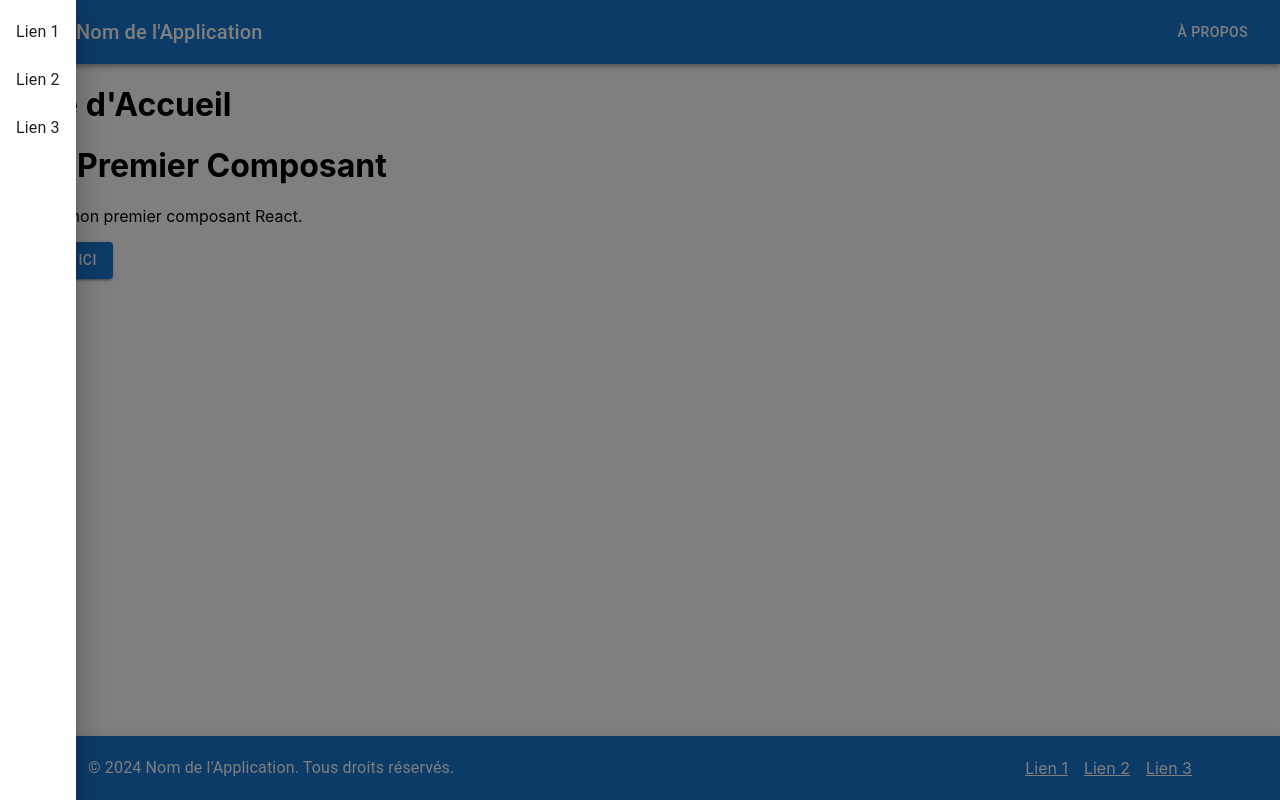
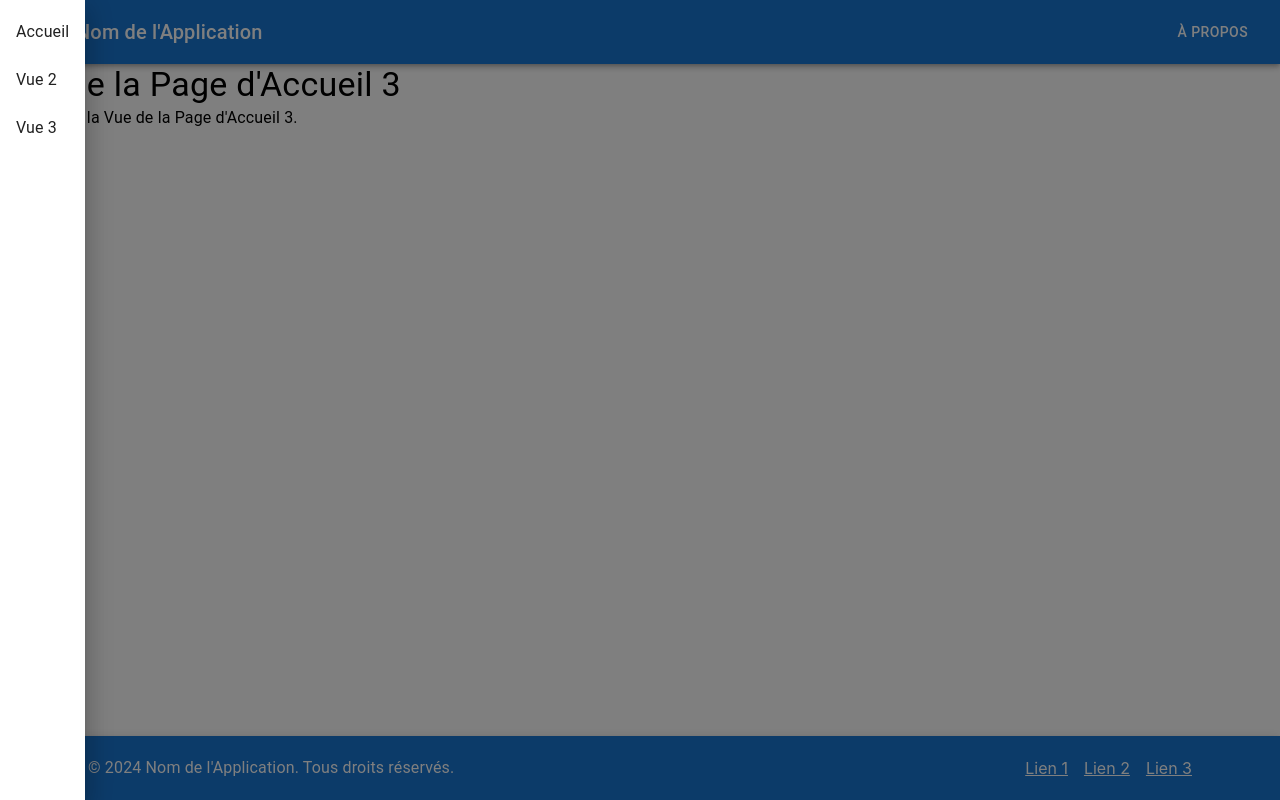
Before and after one commit to jvk88511334/client-prototype-react, a React (Create React App) app: page /view3 in a window 1280 px wide. Both pictures are taken after a click on the button "menu". Built offline with nearby package versions, Linux system fonts and the light colour scheme.

Commit message:
Mise en place du router, utilisation du router dans les différents lien cliquables de la navbar, du footer, de la sidebar

```diff
--- a/package.json
+++ b/package.json
@@ -13,6 +13,7 @@
     "@testing-library/user-event": "^13.5.0",
     "react": "^18.3.1",
     "react-dom": "^18.3.1",
+    "react-router-dom": "^6.23.1",
     "react-scripts": "5.0.1",
     "web-vitals": "^2.1.4"
   },
--- a/src/App.js
+++ b/src/App.js
@@ -1,19 +1,26 @@
 import React from 'react';
-import HomeView from './views/HomeView';
+import { BrowserRouter as Router, Route, Routes } from 'react-router-dom';
+import HomeView1 from './views/HomeView1';
+import HomeView2 from './views/HomeView2';
+import HomeView3 from './views/HomeView3';
 import Navbar from './components/Navbar';
 import Footer from './components/Footer';
 
 function App() {
     return (
+        <Router>
             <div className="App" style={{ display: 'flex', flexDirection: 'column', minHeight: '100vh' }}>
                 <Navbar />
                 <main style={{ flex: 1 }}>
-                <header className="App-header">
-                    <HomeView />
-                </header>
+                    <Routes>
+                        <Route path="/" element={<HomeView1 />} />
+                        <Route path="/view2" element={<HomeView2 />} />
+                        <Route path="/view3" element={<HomeView3 />} />
+                    </Routes>
                 </main>
                 <Footer />
             </div>
+        </Router>
     );
 }
 
--- a/src/components/Footer.js
+++ b/src/components/Footer.js
@@ -1,5 +1,6 @@
 import React from 'react';
 import { AppBar, Toolbar, Typography, Container, Box, Link } from '@mui/material';
+import { Link as RouterLink } from 'react-router-dom';
 
 function Footer() {
     return (
@@ -10,13 +11,13 @@ function Footer() {
                         &copy; {new Date().getFullYear()} Nom de l'Application. Tous droits réservés.
                     </Typography>
                     <Box>
-                        <Link href="#" color="inherit" sx={{ marginRight: 2 }}>
+                        <Link component={RouterLink} to="/" color="inherit" sx={{ marginRight: 2 }}>
                             Lien 1
                         </Link>
-                        <Link href="#" color="inherit" sx={{ marginRight: 2 }}>
+                        <Link component={RouterLink} to="/view2" color="inherit" sx={{ marginRight: 2 }}>
                             Lien 2
                         </Link>
-                        <Link href="#" color="inherit">
+                        <Link component={RouterLink} to="/view3" color="inherit">
                             Lien 3
                         </Link>
                     </Box>
--- a/src/components/SideDrawer.js
+++ b/src/components/SideDrawer.js
@@ -1,18 +1,19 @@
 import React from 'react';
 import { Drawer, List, ListItem, ListItemText } from '@mui/material';
+import { Link as RouterLink } from 'react-router-dom';
 
 function SideDrawer({ open, onClose }) {
     return (
         <Drawer anchor="left" open={open} onClose={onClose}>
             <List>
-                <ListItem button>
-                    <ListItemText primary="Lien 1" />
+                <ListItem button component={RouterLink} to="/" onClick={onClose}>
+                    <ListItemText primary="Accueil" />
                 </ListItem>
-                <ListItem button>
-                    <ListItemText primary="Lien 2" />
+                <ListItem button component={RouterLink} to="/view2" onClick={onClose}>
+                    <ListItemText primary="Vue 2" />
                 </ListItem>
-                <ListItem button>
-                    <ListItemText primary="Lien 3" />
+                <ListItem button component={RouterLink} to="/view3" onClick={onClose}>
+                    <ListItemText primary="Vue 3" />
                 </ListItem>
             </List>
         </Drawer>
--- /dev/null
+++ b/src/views/HomeView1.js
@@ -0,0 +1,13 @@
+import React from 'react';
+import { Typography } from '@mui/material';
+
+function HomeView1() {
+    return (
+        <div>
+            <Typography variant="h4">Vue de la Page d'Accueil 1</Typography>
+            <Typography>Contenu de la Vue de la Page d'Accueil 1.</Typography>
+        </div>
+    );
+}
+
+export default HomeView1;
--- /dev/null
+++ b/src/views/HomeView2.js
@@ -0,0 +1,13 @@
+import React from 'react';
+import { Typography } from '@mui/material';
+
+function HomeView2() {
+    return (
+        <div>
+            <Typography variant="h4">Vue de la Page d'Accueil 2</Typography>
+            <Typography>Contenu de la Vue de la Page d'Accueil 2.</Typography>
+        </div>
+    );
+}
+
+export default HomeView2;
--- /dev/null
+++ b/src/views/HomeView3.js
@@ -0,0 +1,13 @@
+import React from 'react';
+import { Typography } from '@mui/material';
+
+function HomeView3() {
+    return (
+        <div>
+            <Typography variant="h4">Vue de la Page d'Accueil 3</Typography>
+            <Typography>Contenu de la Vue de la Page d'Accueil 3.</Typography>
+        </div>
+    );
+}
+
+export default HomeView3;
```
Also changed, not shown: 1 other file (tests, documents, lock files or other folders). Lines whose indentation alone changed are shown as unchanged.
